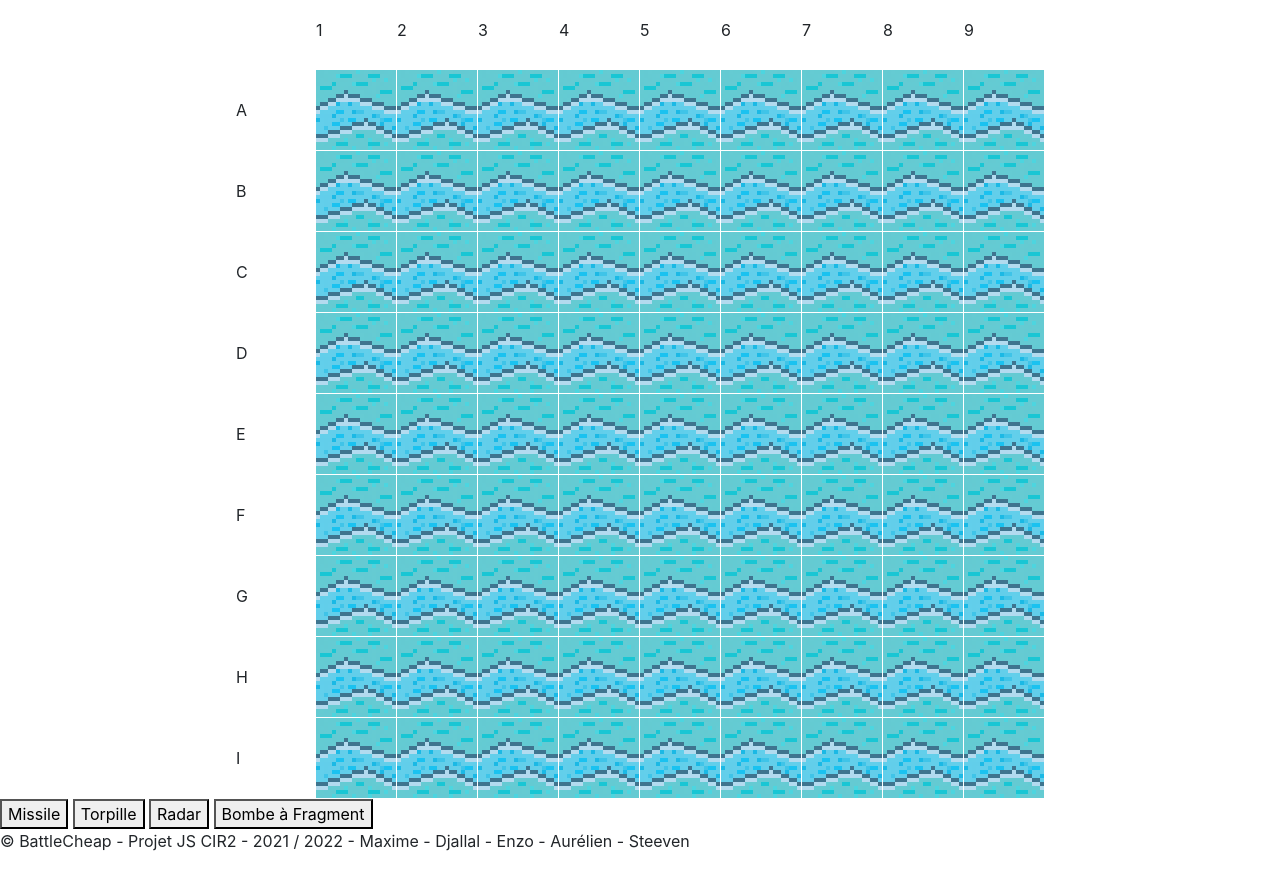
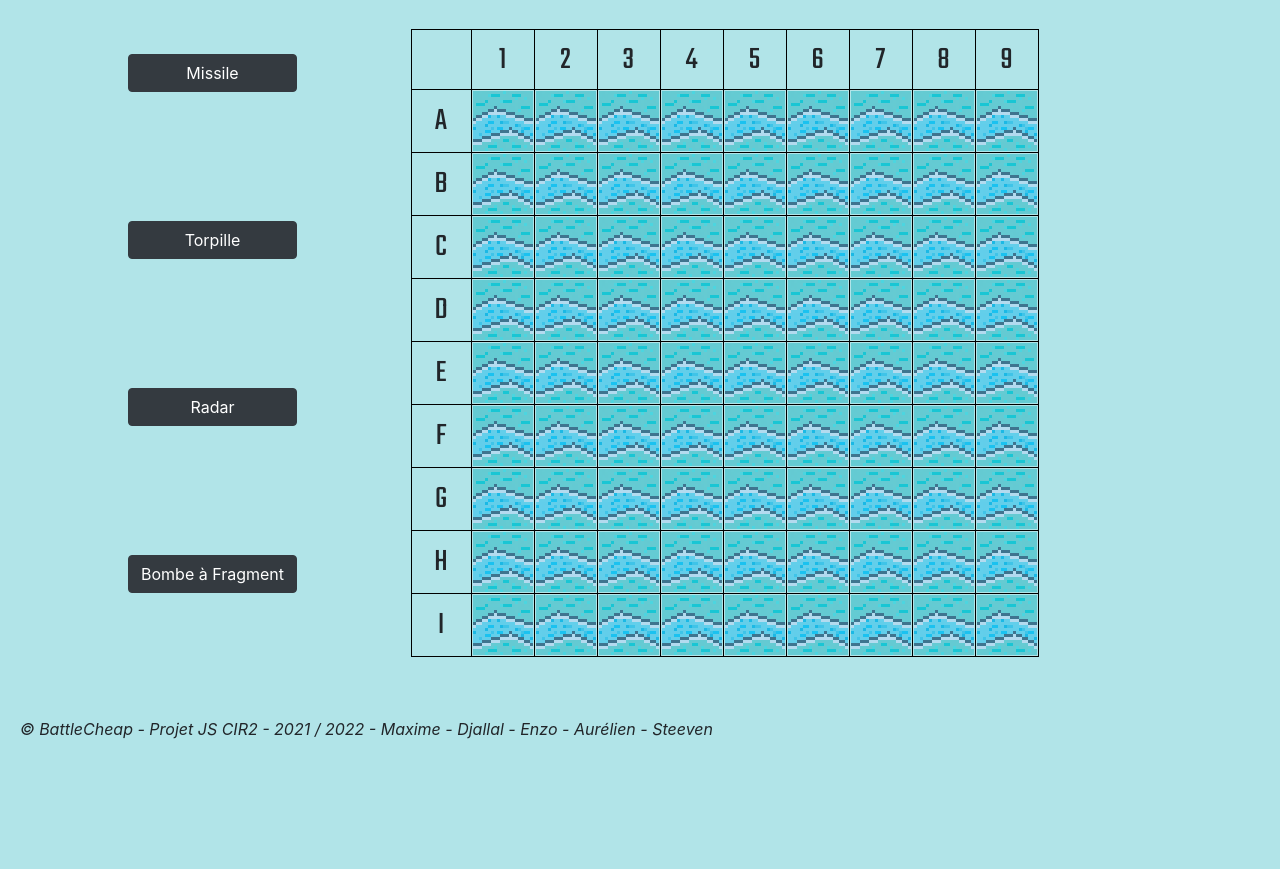
Before and after one commit to aurelienDgn/ProjetJS, a plain HTML site: page Front/HTML/game.html in a window 1280 px wide. Shown: the part 68-937 px from the top of the page. After the commit the page ends 825 px from the top, so only its background shows below. Drawn offline with nearby package versions, Linux system fonts and the light colour scheme.

Commit message:
game.html

```diff
--- a/Front/CSS/game.css
+++ b/Front/CSS/game.css
@@ -1,3 +1,7 @@
+html{
+    overflow: hidden;
+}
+
 header{
     background-color: #65CBD3;
 }
@@ -14,21 +18,42 @@ h1 a:hover{
     color: #9b6c3a;
 }
 
+body{
+    background-color: rgba(100, 202, 211, 0.5);
+}
+
+main{
+    width: 80%;
+    margin: auto;
+}
+
 img{
-    width: 80px;
-    height: 80px;
-    /*position: absolute;*/
+    width: 60px;
+    height: 60px;
 }
 
 table, th, td {
     border-collapse: collapse;
-    border: solid 1px white;
-    padding: 0px;
+    border: solid 1px black;
+
+    text-align: center;
+    font-size: 2rem;
+    font-family: 'Teko', sans-serif;
 
     margin: auto;
 }
 
 td{
-    width: 80px;
-    height: 80px;
+    width: 60px;
+    height: 60px;
 }
+
+table{
+    margin-top: 40px;
+}
+
+footer{
+    margin-top: 60px;
+    padding-left: 20px;
+    font-style: italic;
+}
--- a/Front/CSS/index.css
+++ b/Front/CSS/index.css
@@ -1,3 +1,7 @@
+html{
+    overflow: hidden;
+}
+
 header{
     background-color: #65CBD3;
 }
--- a/Front/CSS/profile.css
+++ b/Front/CSS/profile.css
@@ -1,3 +1,7 @@
+html{
+    overflow: hidden;
+}
+
 header{
     background-color: #65CBD3;
 }
--- a/Front/CSS/rules.css
+++ b/Front/CSS/rules.css
@@ -1,3 +1,7 @@
+html{
+    overflow: hidden;
+}
+
 header{
     background-color: #65CBD3;
 }
--- a/Front/CSS/signInUp.css
+++ b/Front/CSS/signInUp.css
@@ -1,3 +1,7 @@
+html{
+    overflow: hidden;
+}
+
 header{
     background-color: #65CBD3;
 }
--- a/Front/CSS/waitingRoom.css
+++ b/Front/CSS/waitingRoom.css
@@ -1,3 +1,7 @@
+html{
+    overflow: hidden;
+}
+
 header{
     background-color: #65CBD3;
 }
--- a/Front/HTML/game.html
+++ b/Front/HTML/game.html
@@ -11,7 +11,7 @@
     <!-- include font-->
     <link rel="preconnect" href="https://fonts.googleapis.com">
     <link rel="preconnect" href="https://fonts.gstatic.com" crossorigin>
-    <link href="https://fonts.googleapis.com/css2?family=Permanent+Marker&display=swap" rel="stylesheet">
+    <link href="https://fonts.googleapis.com/css2?family=Permanent+Marker&family=Teko&display=swap" rel="stylesheet">
 
     <!-- include css-->
     <link rel="stylesheet" type="text/css" href="../CSS/game.css" />
@@ -21,28 +21,18 @@
 
 <body>
     <header class="d-flex row align-items-center">
-        <h1 class="col-7"><a href="./index.html">BattleCheap</a></h1>
+        <h1 class="col-11"><a href="./index.html">BattleCheap</a></h1>
     </header>
 
-    <main>
-        <!--<script>
-            table = document.createElement('table');
-            for(let i = 0; i < 10; i++){
-                let newRow = table.insertRow();
-                for (let j = 0; j < 10; j++){
-                    let newCell = newRow.insertCell();
-                    newCell.innerHTML = "<img alt='water' src='../Images/sea.png'>";
-                }
-            }
+    <main class="d-flex flex-row">
+        <aside class="d-flex flex-column justify-content-around">
+            <button id="missile" class="btn btn-dark">Missile</button>
+            <button id="torpille" class="btn btn-dark">Torpille</button>
+            <button id="radar" class="btn btn-dark">Radar</button>
+            <button id="bombe" class="btn btn-dark">Bombe à Fragment</button>
+        </aside>
 
-            document.body.getElementByTagName("main").appendChild(table);
-        </script>-->
         <table id="grid"></table>
-
-        <button id="missile">Missile</button>
-        <button id="torpille">Torpille</button>
-        <button id="radar">Radar</button>
-        <button id="bombe">Bombe à Fragment</button>
 
         <!-- include modules-->
         <script type="text/javascript" src="../modules/printGrid.js"></script>
```
Also changed, not shown: Front/HTML/index.html (+2 -2 lines).
